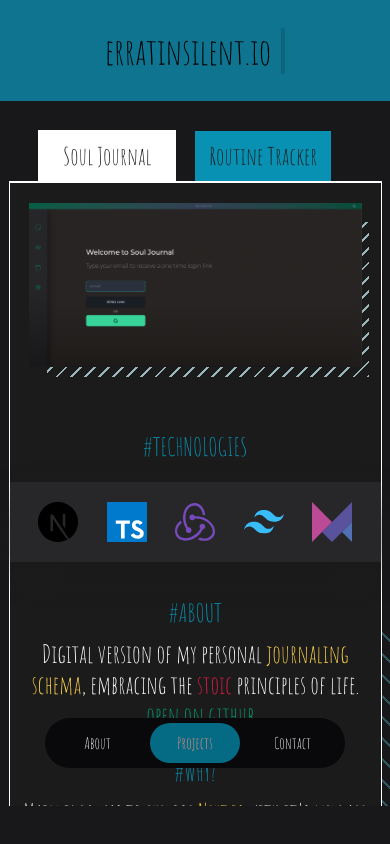
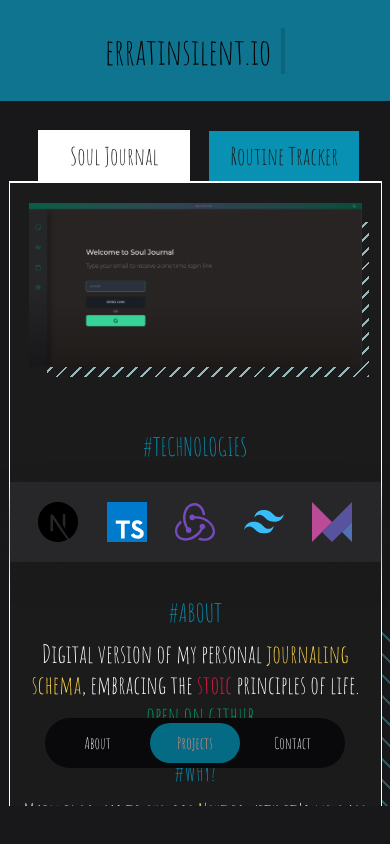
Before and after one commit to erratinsilentio/portfolio, a Vue app in the folder client/: page / in a window 390 px wide. Both pictures are taken after a click on the item "Projects". Built offline with nearby package versions, Linux system fonts and the light colour scheme.

Commit message:
cosmetic changes on projects tabs

```diff
--- a/client/src/components/RoutineTracker.vue
+++ b/client/src/components/RoutineTracker.vue
@@ -406,5 +406,9 @@ onMounted(() => {
         width: 100%;
         z-index: 2;
     }
+
+    .github {
+        display: block;
+    }
 }
 </style>
--- a/client/src/components/SoulJournal.vue
+++ b/client/src/components/SoulJournal.vue
@@ -406,4 +406,9 @@ onMounted(() => {
         width: 100%;
         z-index: 2;
     }
-}</style>
+
+    .github {
+        display: block;
+    }
+}
+</style>
--- a/client/src/pages/Projects.vue
+++ b/client/src/pages/Projects.vue
@@ -59,7 +59,7 @@ const setProject = (name: Project) => {
 .tab-btn {
     margin-right: 20px;
     height: 50px;
-    width: 200px;
+    min-width: 150px;
     font-size: 24px;
     background-color: #0891b2;
     color: #1b1b1b;
```
